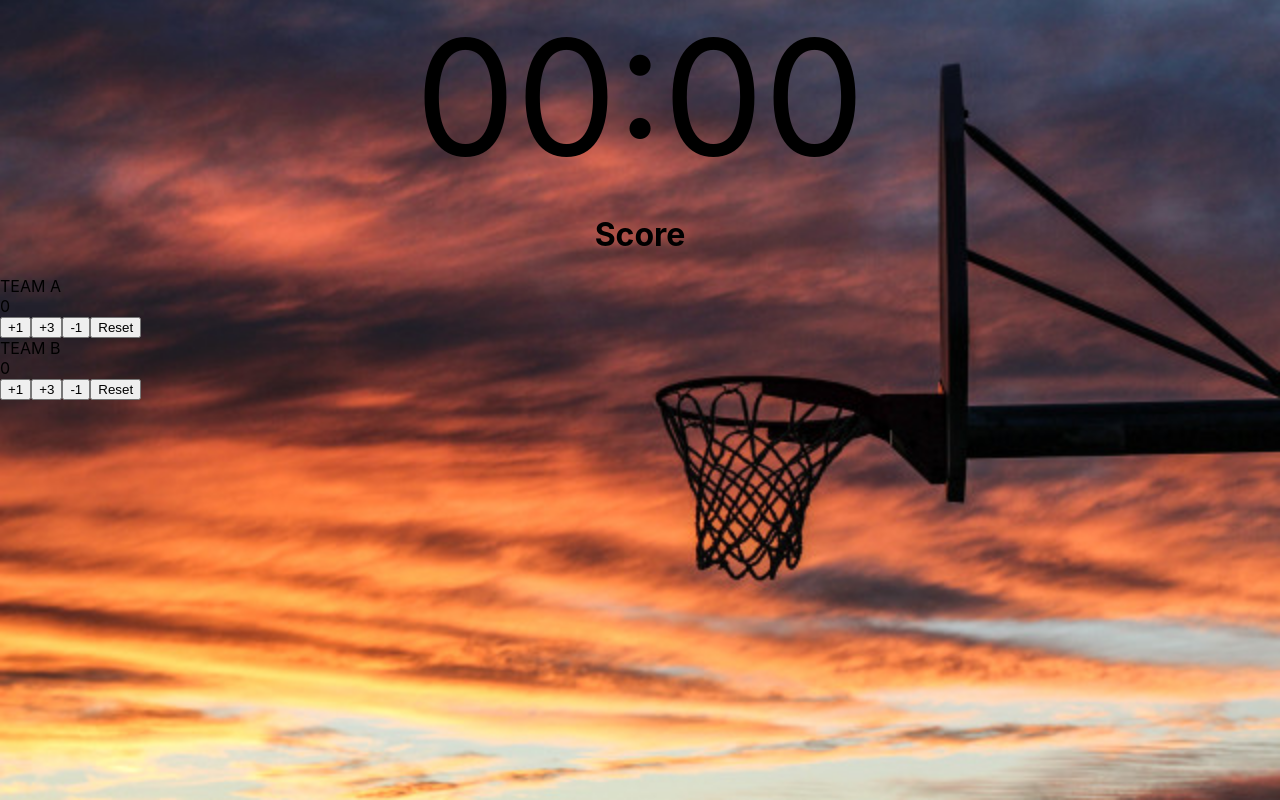
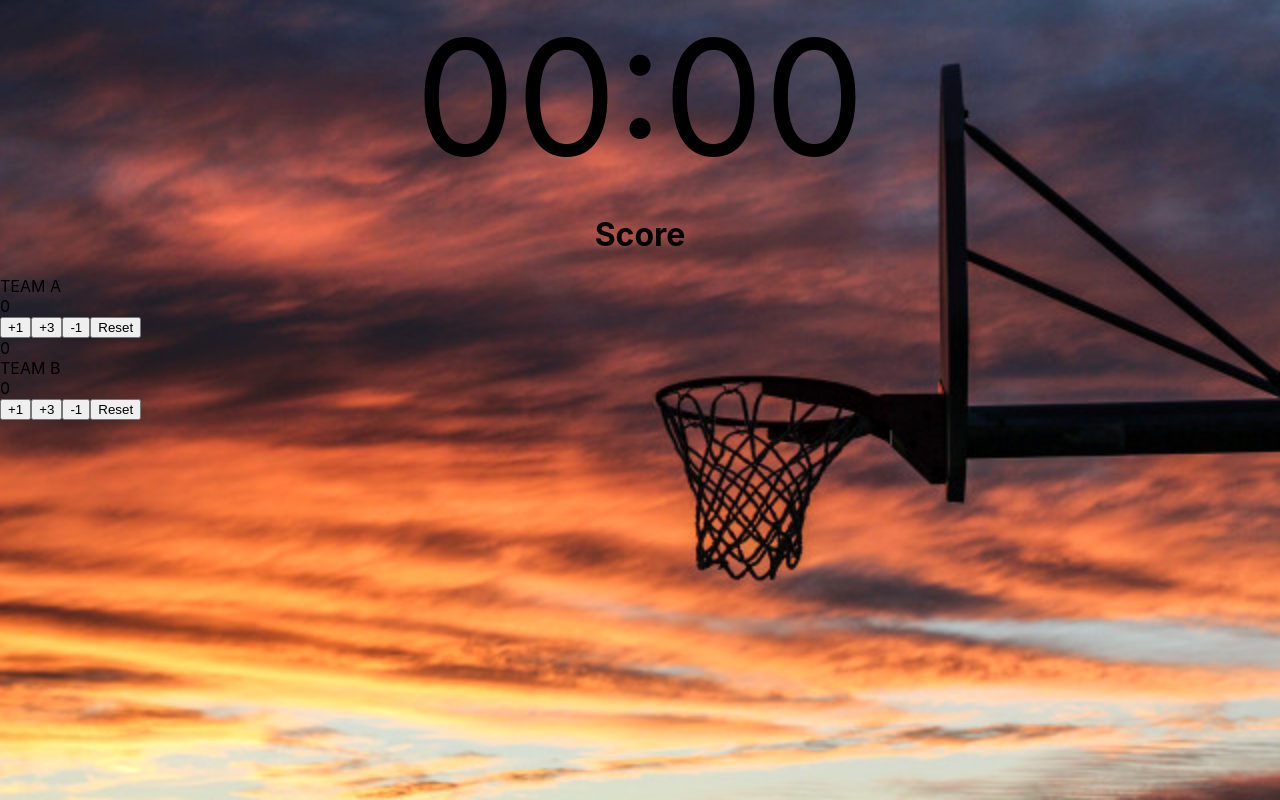
Before and after one commit to lroberts77/Tdd-react-practice, a React (Create React App) app: page / in a window 1280 px wide. Built offline with nearby package versions, Linux system fonts and the light colour scheme.

Commit message:
added a div rendering the amount of fouls and passed test

```diff
--- a/src/Counter.js
+++ b/src/Counter.js
@@ -13,7 +13,7 @@ export default function Counter() {
       <button id="increment3-btna" onClick={() => setcountera( countera + 3 )}>+3</button>
       <button id="decrement-btna" onClick={() => setcountera( countera - 1 )}>-1</button>
       <button id="reset-btna" onClick={() => setcountera( countera = 0 )}>Reset</button>
-      {/* <button id="square-btn" onClick={() => setcounter( counter * counter )}>Square</button> */}
+      <div id="fouls">0</div>
       <div id="team-b">TEAM B</div>
       <div id="counter-valueb">{counterb}</div>
       <button id="increment-btnb" onClick={() => setcounterb( counterb + 1 )}>+1</button>
```
